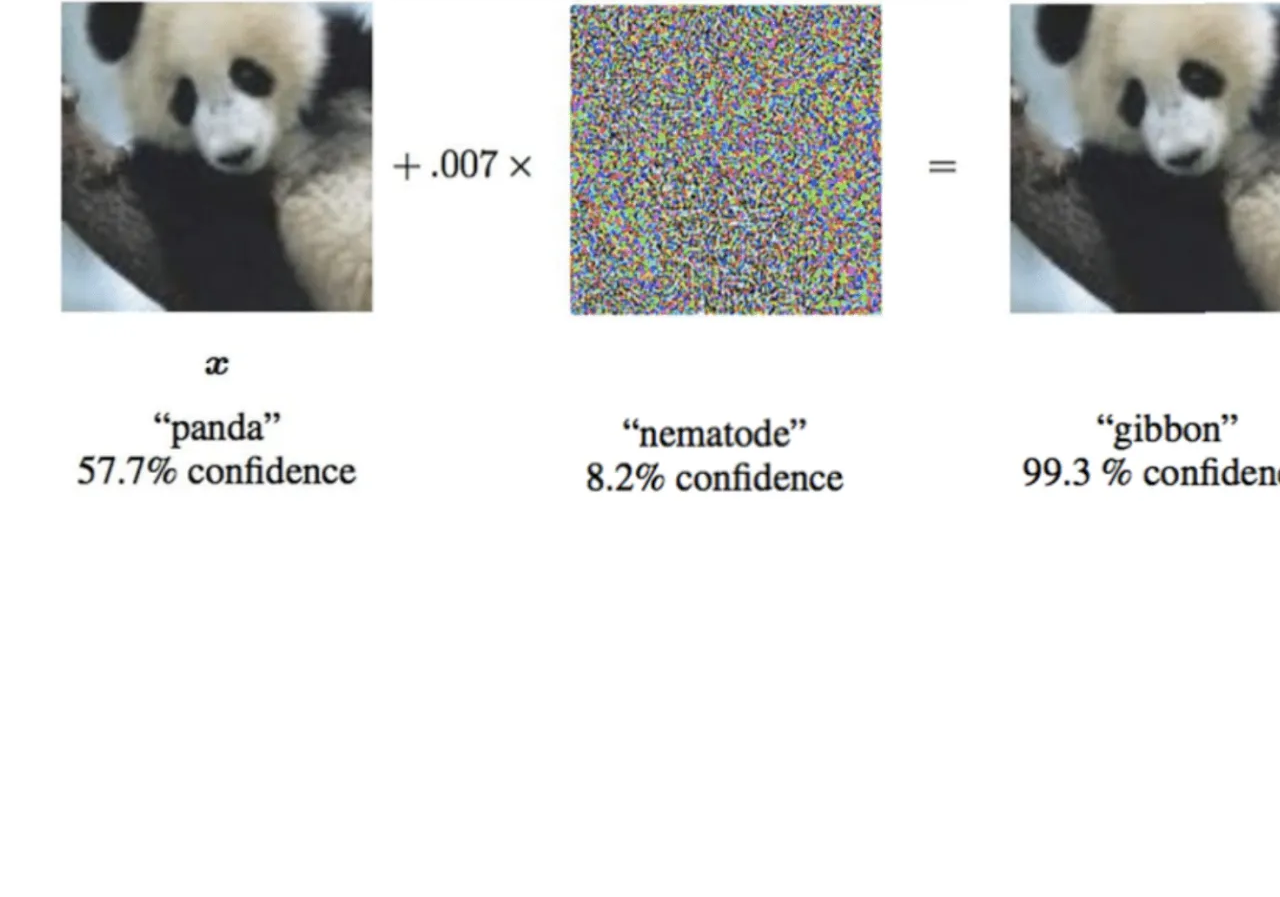
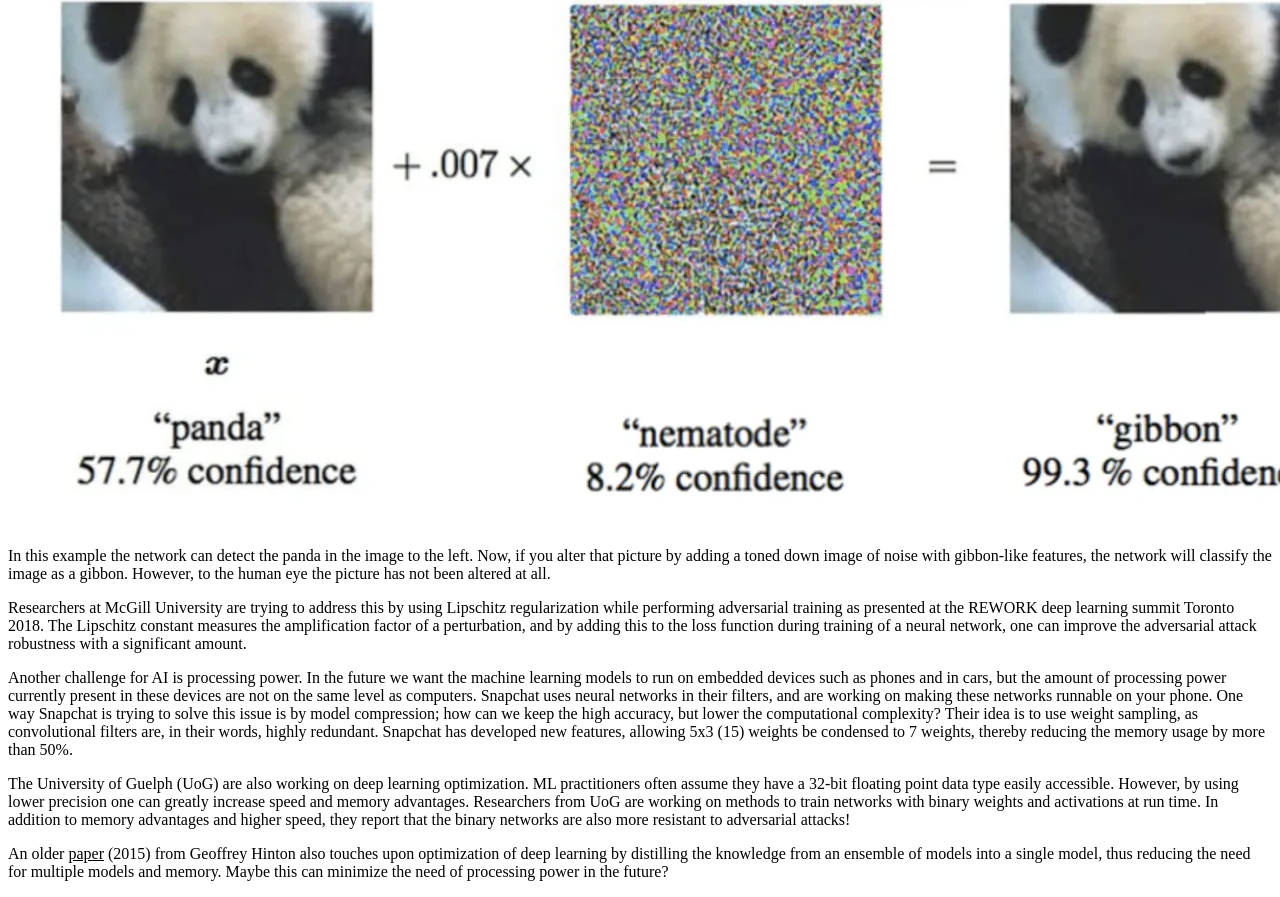
Before and after one commit to wenipsptsr/HTML-Activity-1, a plain HTML site: page latihan.html in a window 1280 px wide. Shown: the part 1494-2391 px from the top of the page. Before the commit the page ends 2041 px from the top, so only its background shows below. Drawn offline with Linux system fonts and the light colour scheme.

Commit message:
menambahkan paragraf

```diff
--- a/latihan.html
+++ b/latihan.html
@@ -27,5 +27,12 @@
     <p>
         <img src="img2.webp">
     </p>
+    <p>In this example the network can detect the panda in the image to the left. Now, if you alter that picture by adding a toned down image of noise with gibbon-like features, the network will classify the image as a gibbon. However, to the human eye the picture has not been altered at all.
+    </p>
+    <p>Researchers at McGill University are trying to address this by using Lipschitz regularization while performing adversarial training as presented at the REWORK deep learning summit Toronto 2018. The Lipschitz constant measures the amplification factor of a perturbation, and by adding this to the loss function during training of a neural network, one can improve the adversarial attack robustness with a significant amount.
+    </p>
+    <p>Another challenge for AI is processing power. In the future we want the machine learning models to run on embedded devices such as phones and in cars, but the amount of processing power currently present in these devices are not on the same level as computers. Snapchat uses neural networks in their filters, and are working on making these networks runnable on your phone. One way Snapchat is trying to solve this issue is by model compression; how can we keep the high accuracy, but lower the computational complexity? Their idea is to use weight sampling, as convolutional filters are, in their words, highly redundant. Snapchat has developed new features, allowing 5x3 (15) weights be condensed to 7 weights, thereby reducing the memory usage by more than 50%.</p>
+    <p>The University of Guelph (UoG) are also working on deep learning optimization. ML practitioners often assume they have a 32-bit floating point data type easily accessible. However, by using lower precision one can greatly increase speed and memory advantages. Researchers from UoG are working on methods to train networks with binary weights and activations at run time. In addition to memory advantages and higher speed, they report that the binary networks are also more resistant to adversarial attacks!</p>
+    <p>An older <u>paper</u> (2015) from Geoffrey Hinton also touches upon optimization of deep learning by distilling the knowledge from an ensemble of models into a single model, thus reducing the need for multiple models and memory. Maybe this can minimize the need of processing power in the future?</p>
 </body>
 </htm>
```
